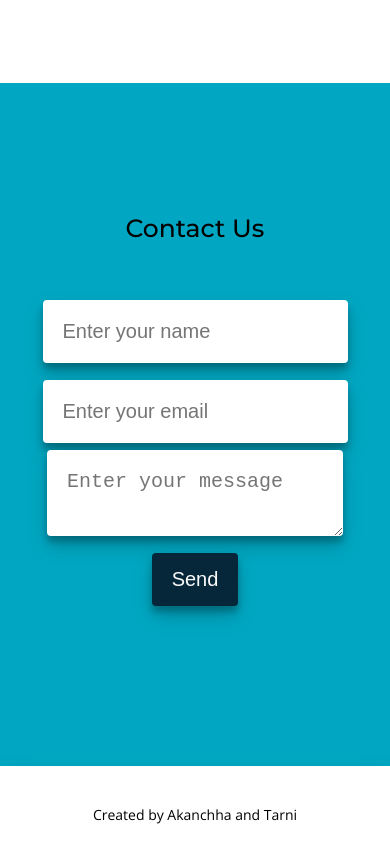
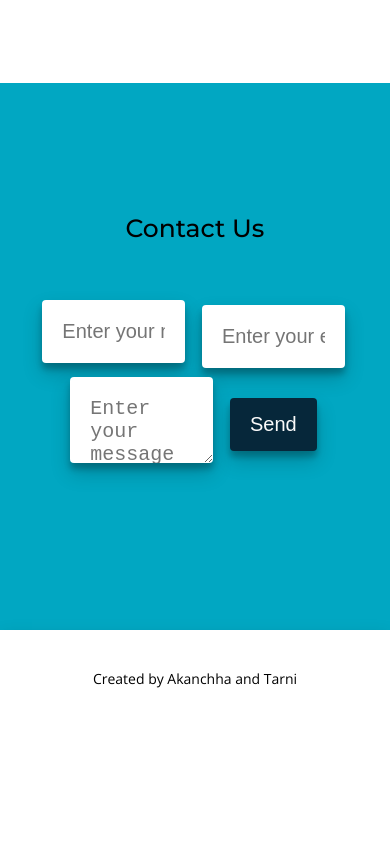
Before and after one commit to Akanchha112/ScholarSync, a React (Create React App) app: page / in a window 390 px wide. Shown: the part 2983-3827 px from the top of the page. After the commit the page ends 3691 px from the top, so only its background shows below. Built offline with nearby package versions, Linux system fonts and the light colour scheme.

Commit message:
contact form css fixed

```diff
--- a/src/components/MainDashboard/MainDashboard.css
+++ b/src/components/MainDashboard/MainDashboard.css
@@ -228,6 +228,8 @@ nav {
     font-weight: 500;
   }
   .contactForm{
+    display: block;
+    width: 90%;
     border: none;
     outline: 0;
     font-size: 2rem;
@@ -244,4 +246,12 @@ nav {
     #contact input[type="email"] {
       margin: 1rem 1rem 0 1rem;
     }
+    #contact > .flexible {
+      display: flex;
+      flex-wrap: wrap;
+      justify-content: space-between;
+    }
+    #contact > .flexible .contactForm {
+      width: calc(33.33% - 14px); /* Adjusted width for better spacing */
+    }
   }
```
